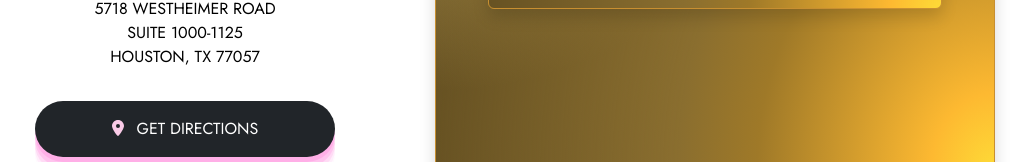
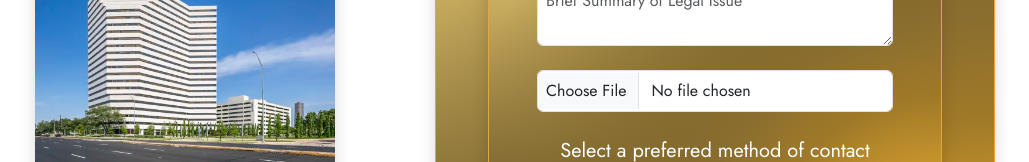
Before and after one commit to alexehouston/pctranlaw, a React (Vite) app: page / in a window 1280 px wide. Shown: the part 2635-2797 px from the top of the page, without its empty margins (125-1154 px from the left). Built offline with nearby package versions, Linux system fonts and the light colour scheme.

Commit message:
update css

```diff
--- a/index.html
+++ b/index.html
@@ -16,6 +16,7 @@
       <input type="email" name="email" />
       <input type="text" name="subject" />
       <textarea name="message"></textarea>
+      <input type="file" name="attachment" accept=".pdf, .doc, .docx">
       <input type="checkbox" name="contact-method" />
     </form>
 
--- a/src/App/App.css
+++ b/src/App/App.css
@@ -3,8 +3,8 @@
 :root {
   --pctwhite: #ffffff;
   --pctblack: #000000;
-  --pctpink: #facbe7;
-  --pctgold: #c88f31;
+  --pctpink: #fec5e5;
+  --pctgold: #E1A93C;
   --pct-pink-shadow: rgba(255, 142, 221, 0.4) 0px 5px,
     rgba(255, 142, 221, 0.3) 0px 10px, rgba(255, 142, 221, 0.2) 0px 15px,
     rgba(255, 142, 221, 0.1) 0px 20px, rgba(255, 142, 221, 0.05) 0px 25px;
--- a/src/Home/Home.css
+++ b/src/Home/Home.css
@@ -141,7 +141,7 @@
 }
 
 .card-title {
-  color: var(--pctpink) !important;
+  width: 60%;
 }
 
 .card-text-desktop {
@@ -170,8 +170,12 @@ iframe .formFooter-heightMask {
     font-size: 1.7vmin;
   }
 
+  .card-title {
+    width: 65%;
+  }
+
   .card h5 {
-    font-size: 1.3rem !important;
+    font-size: 1.2rem !important;
   }
 
   .practices-container {
@@ -185,6 +189,12 @@ iframe .formFooter-heightMask {
   .practices p {
     letter-spacing: 2px;
     font-size: 1.5rem !important;
+  }
+}
+
+@media (max-height: 800px) {
+  .practices-container {
+    height: 120% !important;
   }
 }
 
--- a/src/Home/Home.jsx
+++ b/src/Home/Home.jsx
@@ -397,11 +397,11 @@ export default function Home({ isSmallScreen }) {
           <h1 className="py-5 text-uppercase text-thin">Contact Us</h1>
           <div className="col-12">
             <div className="row mx-auto">
-              <div className="col-5 p-0">
-                <div className="d-flex flex-column justify-content-center text-uppercase">
+              <div className="col-5 p-0 d-flex-column justify-content-between">
+                <div className="h-100 d-flex flex-column justify-content-between text-uppercase">
                   <a
                     href="tel:8327766969"
-                    className="contact-btn btn-hover text-center bg-dark text-white rounded-pill h-50 p-3 my-3 w-75"
+                    className="contact-btn btn-hover text-center bg-dark text-white rounded-pill p-3 my-3 w-75"
                   >
                     <FontAwesomeIcon
                       className="text-pink pe-2"
@@ -411,7 +411,7 @@ export default function Home({ isSmallScreen }) {
                   </a>
                   <a
                     href="mailto:contact@pctranlaw.com?subject=PCT Law Inquiry"
-                    className="contact-btn btn-hover text-center bg-dark text-white rounded-pill h-50 p-3 my-3 w-75"
+                    className="contact-btn btn-hover text-center bg-dark text-white rounded-pill p-3 my-3 w-75"
                   >
                     <FontAwesomeIcon
                       className="text-pink pe-2"
@@ -448,7 +448,7 @@ export default function Home({ isSmallScreen }) {
                     href="https://www.google.com/maps/place/5718+Westheimer+Rd+1000+1125,+Houston,+TX+77057/@29.7384872,-95.4814493,17z/data=!3m1!4b1!4m5!3m4!1s0x8640c3d8b898e3b1:0x29bce29c9e907e33!8m2!3d29.7384826!4d-95.4788744?entry=ttu"
                     target="_blank"
                     rel="noreferrer"
-                    className="contact-btn btn-hover text-center bg-dark text-white rounded-pill h-50 p-3 my-3 w-75"
+                    className="contact-btn btn-hover text-center bg-dark text-white rounded-pill p-3 my-3 w-75"
                   >
                     <FontAwesomeIcon
                       className="text-pink pe-2"
@@ -515,6 +515,16 @@ export default function Home({ isSmallScreen }) {
                           placeholder="Brief Summary of Legal Issue"
                           name="message"
                         ></textarea>
+                      </div>
+                    </div>
+                    <div className="row my-4">
+                      <div className="col-12">
+                        <input
+                          className="form-control rounded p-2"
+                          type="file"
+                          name="attachment"
+                          accept=".pdf, .doc, .docx"
+                        />
                       </div>
                     </div>
                     <fieldset className="mb-4">
@@ -678,7 +688,7 @@ export default function Home({ isSmallScreen }) {
                 <div className="card testimonial floating text-white">
                   <div className="card-body text-center p-4">
                     <img
-                      className="w-75"
+                      className="w-50"
                       src="/assets/stars-gold.png"
                       alt="Stars"
                     />
@@ -688,15 +698,15 @@ export default function Home({ isSmallScreen }) {
                       Sed ullamcorper morbi tincidunt ornare massa. Tempus quam
                       pellentesque nec nam aliquam sem et.&quot;
                     </p>
-                    <h5 className="card-title txt-shadow fs-3 text-uppercase">
-                      - Priscilla C.
+                    <h5 className="card-title contact-btn bg-black rounded-pill p-2 mx-auto txt-shadow fs-4 text-uppercase">
+                      Priscilla C.
                     </h5>
                   </div>
                 </div>
                 <div className="card testimonial floating text-white mx-5">
                   <div className="card-body text-center p-4">
                     <img
-                      className="w-75"
+                      className="w-50"
                       src="/assets/stars-gold.png"
                       alt="Stars"
                     />
@@ -706,15 +716,15 @@ export default function Home({ isSmallScreen }) {
                       Sed ullamcorper morbi tincidunt ornare massa. Tempus quam
                       pellentesque nec nam aliquam sem et.&quot;
                     </p>
-                    <h5 className="card-title txt-shadow fs-3 text-uppercase">
-                      - Priscilla C.
+                    <h5 className="card-title contact-btn bg-black rounded-pill p-2 mx-auto txt-shadow fs-4 text-uppercase">
+                      Priscilla C.
                     </h5>
                   </div>
                 </div>
                 <div className="card testimonial floating text-white">
                   <div className="card-body text-center p-4">
                     <img
-                      className="w-75"
+                      className="w-50"
                       src="/assets/stars-gold.png"
                       alt="Stars"
                     />
@@ -724,8 +734,8 @@ export default function Home({ isSmallScreen }) {
                       Sed ullamcorper morbi tincidunt ornare massa. Tempus quam
                       pellentesque nec nam aliquam sem et.&quot;
                     </p>
-                    <h5 className="card-title txt-shadow fs-3 text-uppercase">
-                      - Priscilla C.
+                    <h5 className="card-title contact-btn bg-black rounded-pill p-2 mx-auto txt-shadow fs-4 text-uppercase">
+                      Priscilla C.
                     </h5>
                   </div>
                 </div>
```
Also changed, not shown: 1 other file (tests, documents, lock files or other folders).
